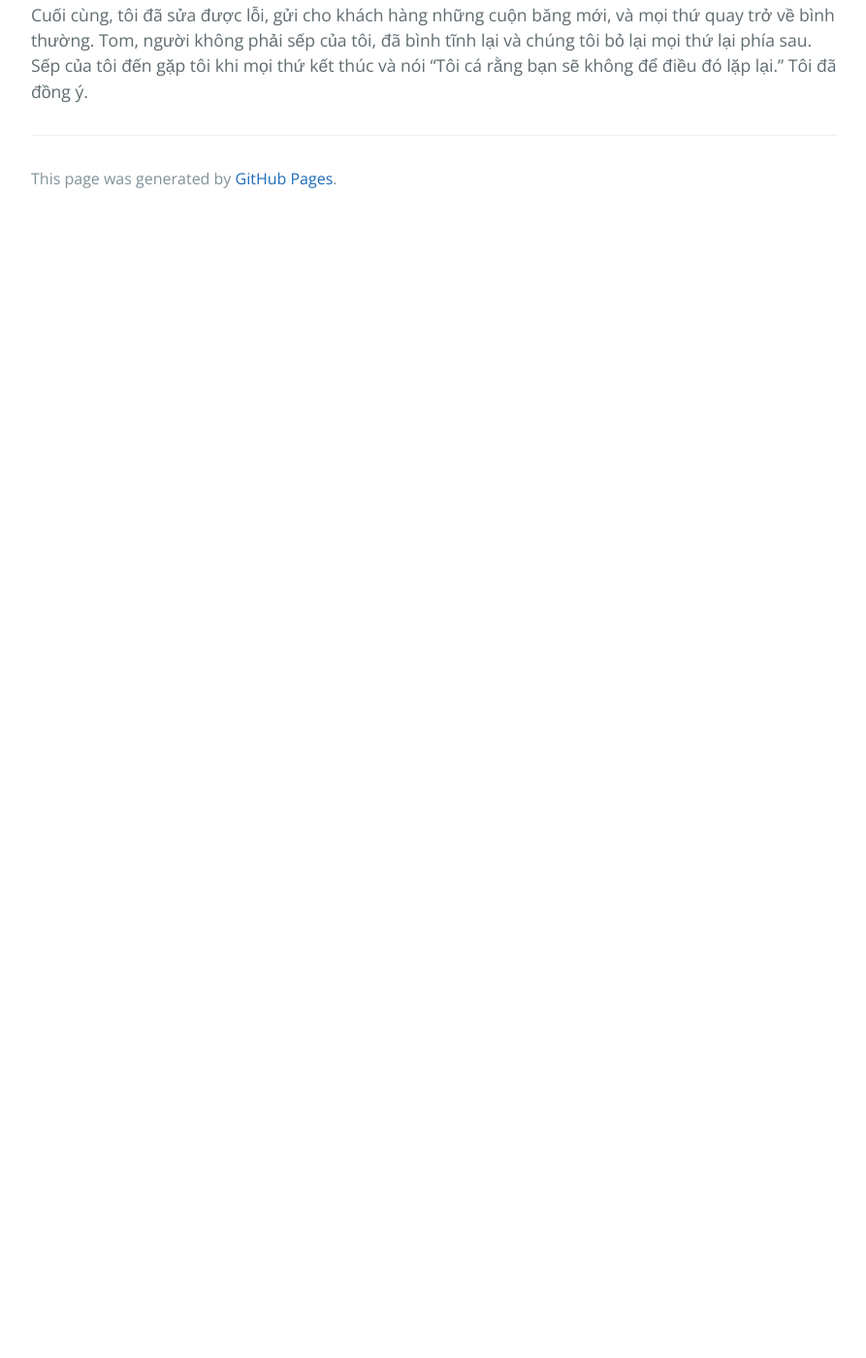
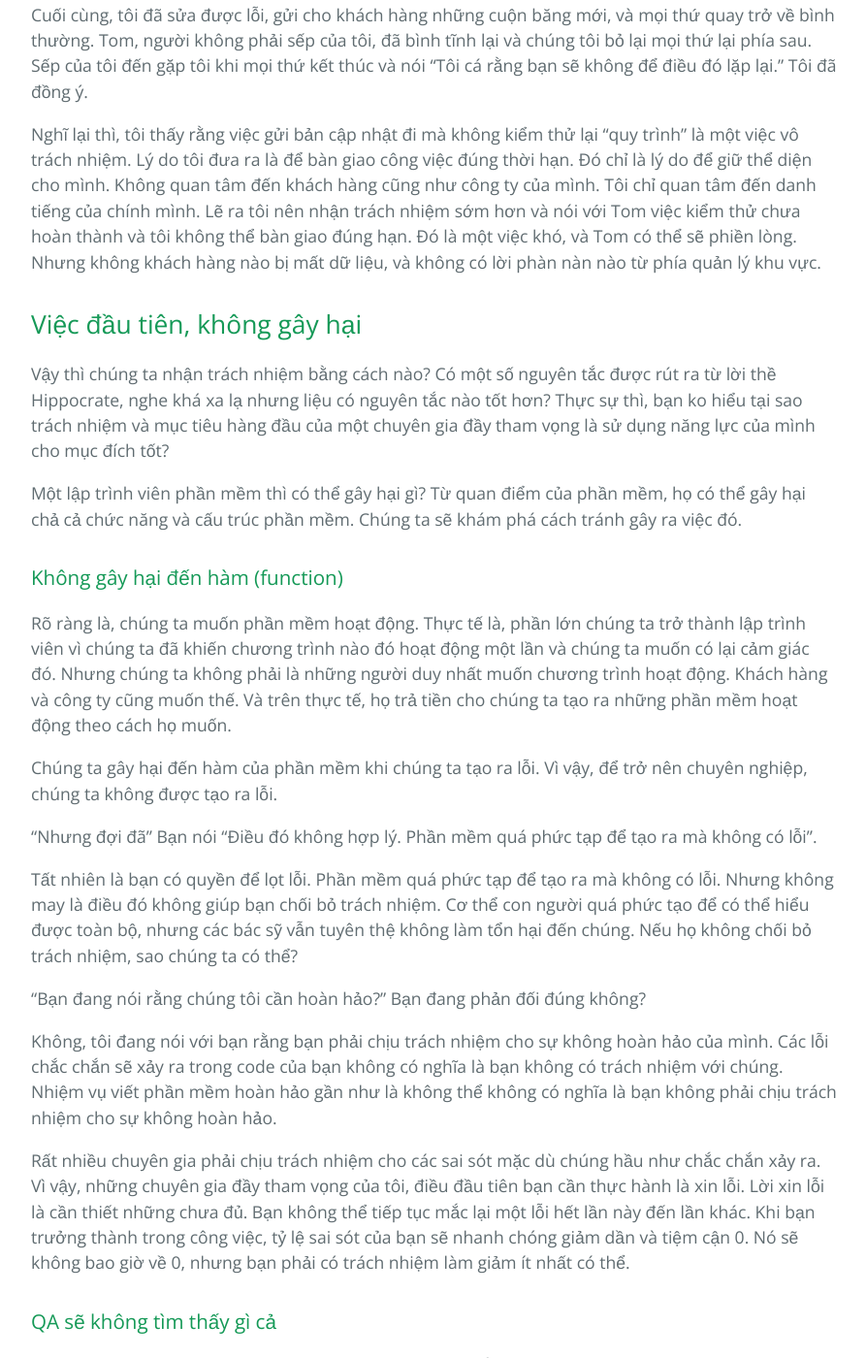
Before and after one commit to HaiBV/haibv.github.io, a Jekyll site: the page built from clean-coder/chapter-1-professionalism.md, in a window 1280 px wide and 1400 px high, scrolled down 2496 px. Shown: the whole window at 97% size, without its empty margins (192-1085 px from the left). Built offline with Jekyll 4.4.1, drawn with Linux system fonts in a browser that asks for light colours; our own code applies the rules of GitHub Pages for plain Markdown files; before the commit the page ends 2724 px from its top, so only the background shows below that; some of the changed text lies outside the part shown.

Commit message:
Update The Clean Coder - Chapter 1 Professionalism

```diff
--- a/clean-coder/chapter-1-professionalism.md
+++ b/clean-coder/chapter-1-professionalism.md
@@ -43,3 +43,41 @@ Tôi gọi cho Tom và thông báo tôi đã biết vấn đề ở đâu. Anh
 Lỗi rất khó tìm, và việc kiểm thử mất nhiều giờ. Bản sửa lỗi đầu tiên không hoạt động. Lần thứ 2 cũng thế. Tôi đã mất vài lần thử, cũng là vài ngày, để tìm hiểu chuyện gì đã xảy ra. Trong suốt thời gian này, cứ vài giờ Tom lại gọi cho tôi và hỏi khi nào tôi sẽ sửa xong. Anh ta cũng đảm bảo rằng tôi biết về những lời khiển trách nhận được từ những quản lý khu vực, và thật xấu hổ khi anh ta hướng dẫn họ sử dụng lại phiên bản cũ.
 
 Cuối cùng, tôi đã sửa được lỗi, gửi cho khách hàng những cuộn băng mới, và mọi thứ quay trở về bình thường. Tom, người không phải sếp của tôi, đã bình tĩnh lại và chúng tôi bỏ lại mọi thứ lại phía sau. Sếp của tôi đến gặp tôi khi mọi thứ kết thúc và nói "Tôi cá rằng bạn sẽ không để điều đó lặp lại." Tôi đã đồng ý.
+
+Nghĩ lại thì, tôi thấy rằng việc gửi bản cập nhật đi mà không kiểm thử lại "quy trình" là một việc vô trách nhiệm. Lý do tôi đưa ra là để bàn giao công việc đúng thời hạn. Đó chỉ là lý do để giữ thể diện cho mình. Không quan tâm đến khách hàng cũng như công ty của mình. Tôi chỉ quan tâm đến danh tiếng của chính mình. Lẽ ra tôi nên nhận trách nhiệm sớm hơn và nói với Tom việc kiểm thử chưa hoàn thành và tôi không thể bàn giao đúng hạn. Đó là một việc khó, và Tom có thể sẽ phiền lòng. Nhưng không khách hàng nào bị mất dữ liệu, và không có lời phàn nàn nào từ phía quản lý khu vực.
+
+## Việc đầu tiên, không gây hại
+
+Vậy thì chúng ta nhận trách nhiệm bằng cách nào? Có một số nguyên tắc được rút ra từ lời thề Hippocrate, nghe khá xa lạ nhưng liệu có nguyên tắc nào tốt hơn? Thực sự thì, bạn ko hiểu tại sao trách nhiệm và mục tiêu hàng đầu của một chuyên gia đầy tham vọng là sử dụng năng lực của mình cho mục đích tốt?
+
+Một lập trình viên phần mềm thì có thể gây hại gì? Từ quan điểm của phần mềm, họ có thể gây hại chả cả chức năng và cấu trúc phần mềm. Chúng ta sẽ khám phá cách tránh gây ra việc đó.
+
+### Không gây hại đến hàm (function)
+
+Rõ ràng là, chúng ta muốn phần mềm hoạt động. Thực tế là, phần lớn chúng ta trở thành lập trình viên vì chúng ta đã khiến chương trình nào đó hoạt động một lần và chúng ta muốn có lại cảm giác đó. Nhưng chúng ta không phải là những người duy nhất muốn chương trình hoạt động. Khách hàng và công ty cũng muốn thế. Và trên thực tế, họ trả tiền cho chúng ta tạo ra những phần mềm hoạt động theo cách họ muốn.
+
+Chúng ta gây hại đến hàm của phần mềm khi chúng ta tạo ra lỗi. Vì vậy, để trở nên chuyên nghiệp, chúng ta không được tạo ra lỗi.
+
+"Nhưng đợi đã" Bạn nói "Điều đó không hợp lý. Phần mềm quá phức tạp để tạo ra mà không có lỗi".
+
+Tất nhiên là bạn có quyền để lọt lỗi. Phần mềm quá phức tạp để tạo ra mà không có lỗi. Nhưng không may là điều đó không giúp bạn chối bỏ trách nhiệm. Cơ thể con người quá phức tạo để có thể hiểu được toàn bộ, nhưng các bác sỹ vẫn tuyên thệ không làm tổn hại đến chúng. Nếu họ không chối bỏ trách nhiệm, sao chúng ta có thể?
+
+"Bạn đang nói rằng chúng tôi cần hoàn hảo?" Bạn đang phản đối đúng không?
+
+Không, tôi đang nói với bạn rằng bạn phải chịu trách nhiệm cho sự không hoàn hảo của mình. Các lỗi chắc chắn sẽ xảy ra trong code của bạn không có nghĩa là bạn không có trách nhiệm với chúng. Nhiệm vụ viết phần mềm hoàn hảo gần như là không thể không có nghĩa là bạn không phải chịu trách nhiệm cho sự không hoàn hảo.
+
+Rất nhiều chuyên gia phải chịu trách nhiệm cho các sai sót mặc dù chúng hầu như chắc chắn xảy ra. Vì vậy, những chuyên gia đầy tham vọng của tôi, điều đầu tiên bạn cần thực hành là xin lỗi. Lời xin lỗi là cần thiết những chưa đủ. Bạn không thể tiếp tục mắc lại một lỗi hết lần này đến lần khác. Khi bạn trưởng thành trong công việc, tỷ lệ sai sót của bạn sẽ nhanh chóng giảm dần và tiệm cận 0. Nó sẽ không bao giờ về 0, nhưng bạn phải có trách nhiệm làm giảm ít nhất có thể.
+
+### QA sẽ không tìm thấy gì cả
+
+Khi bạn bàn giao chương trình của mình, bạn nên mong rằng QA không tìm thấy vấn đề gì. Sẽ là vô cùng thiếu chuyên nghiệp nếu bạn bàn giao chương trình cho QA mà bạn biết thừa là sẽ có lỗi. Và đoạn code nào bạn biết sẽ có lỗi? Tất cả những phần bạn không nắm rõ.
+
+Vài người coi QA là công cụ tìm lỗi. Họ bàn giao chương trình không được kiểm thử kỹ lưỡng. Họ dựa vào QA để tìm lỗi và báo lại. Trên thực tế, nhiều công ty còn thưởng cho QA dựa trên số lỗi mà họ tìm được. Càng nhiều lỗi, phần thưởng càng lớn.
+
+Bỏ qua việc hành vi này cực kỳ tốn kém gây thiệt hại cho công ty và chương trình. Bỏ qua việc hành vi này làm hỏng lịch trình và suy giảm niềm tin của công ty với đội ngũ phát triển. Bỏ qua việc hành vi này thực sự lười biếng và vô trách nhiệm. Xét cho cùng, bàn giao cho QA chương trình mà bạn không biết có hoạt động không là rất thiếu chuyên nghiệp. Nó vi phạm nguyên tắc "không gây hại".
+
+Vậy QA có thể tìm được lỗi không? Có thể, nên hãy sẵn sàng để xin lỗi - và sau đó tìm hiểu những tại sao những lỗi đó lại thoát được và ngăn chặn điều đó diễn ra lần sau.
+
+Mỗi khi QA, hoặc tệ hơn là người dùng, tìm thấy vấn đề, bạn nên ngạc nhiên, lo lắng và quyết tâm ngăn chặn nó xảy ra một lần nữa.
+
+### Bạn phải biết rằng nó hoạt động
```
Also changed, not shown: another-page.md (+1 -1 lines).
